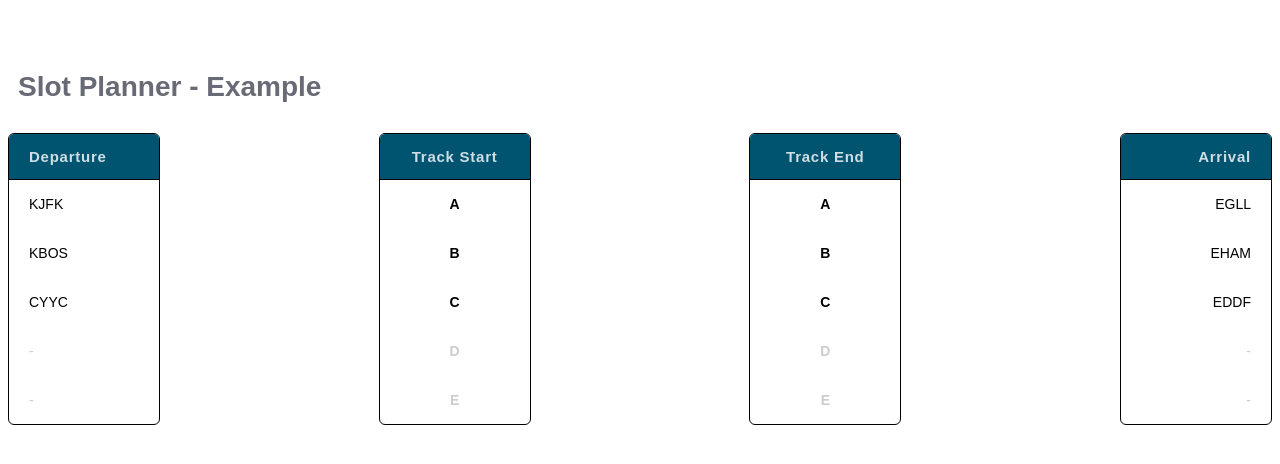
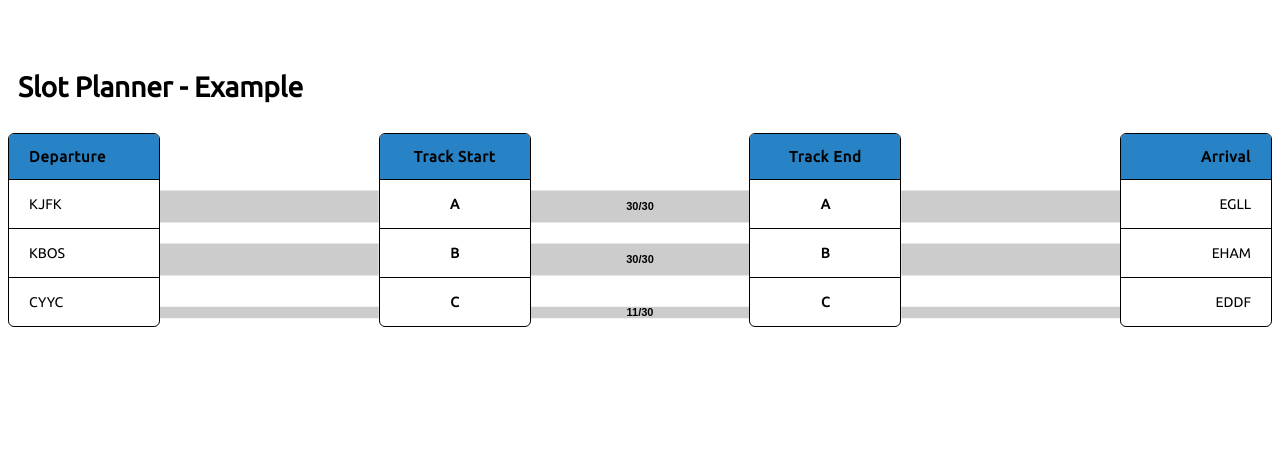
Before and after one commit to vatsimnetwork/ctp-slot-planner, a React (Vite) app in the folder frontend/: page / in a window 1280 px wide. Shown: the top 464 px of the page. Built offline with nearby package versions, Linux system fonts and the light colour scheme.

Commit message:
Added sanky diagram between columns

```diff
--- a/frontend/package.json
+++ b/frontend/package.json
@@ -10,6 +10,9 @@
     "preview": "vite preview"
   },
   "dependencies": {
+    "@fontsource/ubuntu": "^5.2.8",
+    "d3": "^7.9.0",
+    "d3-sankey": "^0.12.3",
     "react": "^19.2.4",
     "react-dom": "^19.2.4"
   },
--- a/frontend/src/SlotPlanner.css
+++ b/frontend/src/SlotPlanner.css
@@ -2,13 +2,14 @@
   background: white;
   min-height: 100vh;
   padding: 40px 0;
-  font-family: sans-serif;
+  font-family: 'Ubuntu', sans-serif;
   width: 100%;
+  box-sizing: border-box;
 }
 
 .planner__title {
   font-size: 28px;
-  color: #686A76;
+  color: black;
   margin-bottom: 30px;
   padding: 0 10px;
 }
@@ -17,6 +18,15 @@
   display: flex;
   justify-content: space-between;
   width: 100%;
+  position: relative;
+}
+
+.planner__svg {
+  position: absolute;
+  top: 0;
+  left: 0;
+  pointer-events: none;
+  z-index: 0;
 }
 
 .planner__col {
@@ -25,13 +35,15 @@
   border-radius: 6px;
   overflow: hidden;
   width: 150px;
+  position: relative;
+  z-index: 1;
 }
 
 .planner__header {
-  background: #005470;
+  background: #2783C5 ;
   padding: 14px 20px;
   font-size: 15px;
-  color: #fefefed0;
+  color: black;
   font-weight: bold;
   letter-spacing: 0.05em;
   border-bottom: 1px solid black;
@@ -48,7 +60,7 @@
 .planner__cell {
   padding: 16px 20px;
   font-size: 14px;
-  border-bottom: 1px solid white;
+  border-bottom: 1px solid black;
   color: black;
 }
 
@@ -57,7 +69,7 @@
 }
 
 .planner__cell--empty {
-  color: #ccc;
+  color: black;
 }
 
 .planner__cell--center {
@@ -71,3 +83,33 @@
 .planner__cell--bold {
   font-weight: bold;
 }
+
+.planner__cell-overlay {
+  position: fixed;
+  top: 50%;
+  left: 50%;
+  transform: translate(-50%, -50%);
+  z-index: 100;
+  background: white;
+  padding: 12px;
+  border-radius: 6px;
+  border: 2px solid;
+  box-shadow: 0 4px 20px rgba(0, 0, 0, 0.15);
+}
+
+.planner__edit-label {
+  font-size: 11px;
+  font-weight: bold;
+  margin-bottom: 6px;
+}
+
+.planner__edit-input {
+  font-family: "Ubuntu", sans-serif;
+  font-size: 14px;
+  border-radius: 3px;
+  padding: 2px 6px;
+  width: 80px;
+  text-align: center;
+  outline: none;
+  border: 1px solid;
+}
--- a/frontend/src/SlotPlanner.jsx
+++ b/frontend/src/SlotPlanner.jsx
@@ -1,24 +1,109 @@
-import { useState } from "react";
+import { useEffect, useRef, useState, useLayoutEffect } from "react";
+import * as d3 from "d3";
 import "./SlotPlanner.css";
 
-const INIT = [
-  { id:'A', col:'black', dep:'KJFK', arr:'EGLL' },
-  { id:'B', col:'black', dep:'KBOS', arr:'EHAM' },
-  { id:'C', col:'black', dep:'CYYC', arr:'EDDF' },
-  { id:'D', col:'black', dep:null,   arr:null   },
-  { id:'E', col:'black', dep:null,   arr:null   },
+const INIT_TRACKS = [
+  { id:'A', col:'black', dep:'KJFK', arr:'EGLL', value: 30, cap:30 },
+  { id:'B', col:'black', dep:'KBOS', arr:'EHAM', value: 30, cap: 30 },
+  { id:'C', col:'black', dep:'CYYC', arr:'EDDF', value: 11, cap: 30},
 ];
 
+const HEADER_H = 47;
+const ROW_H = 53;
+
 export default function SlotPlanner() {
-  const [tracks] = useState(INIT);
+  const [tracks, setTracks] = useState(INIT_TRACKS);
+  const [editing, setEditing] = useState(null);
+  const [editVal, setEditVal] = useState('');
+  const svgRef = useRef(null);
+  const gridRef = useRef(null);
+  const [colPositions, setColPositions] = useState(null);
+
+  const startEdit = (id, value, cap) => {setEditing(id); setEditVal(`${value}/${cap}`);};
+  const commitEdit = (id) => {
+    const [v, c] = editVal.split('/').map(Number);
+    if (!isNaN(v) && !isNaN(c) && c > 0)
+      setTracks(p => p.map(t => t.id === id ? { ...t, value: Math.min(v, c), cap: c } : t));
+    setEditing(null);
+  };
+
+  useLayoutEffect(() => {
+    if (!gridRef.current) return;
+
+    const update = () => {
+      const containerRect = gridRef.current.getBoundingClientRect();
+      const cols = gridRef.current.querySelectorAll('.col');
+      const rects = Array.from(cols).map(c => {
+        const r = c.getBoundingClientRect();
+        return {
+          left: r.left - containerRect.left,
+          right: r.right - containerRect.left,
+        };
+      });
+
+      setColPositions({ rects, totalWidth: containerRect.width, totalHeight: containerRect.height });
+    };
+
+    update();
+    window.addEventListener('resize', update);
+    return () => window.removeEventListener('resize', update);
+  }, []);
+
+  useEffect(() => {
+    if (!svgRef.current || !colPositions) return;
+
+    const { rects, totalWidth, totalHeight } = colPositions;
+    const svg = d3.select(svgRef.current);
+    svg.selectAll("*").remove();
+    svg.attr("width", totalWidth).attr("height", totalHeight);
+
+    const activeTracks = tracks.filter(t => t.dep);
+
+    activeTracks.forEach(t => {
+      const yCenter = HEADER_H + tracks.indexOf(t) * ROW_H + ROW_H / 2;
+      const bandwidth = Math.max((t.value / t.cap) * (ROW_H * 0.6), 3);
+
+      const segments = [
+        { x1: rects[0].right, x2: rects[1].left },
+        { x1: rects[1].right, x2: rects[2].left },
+        { x1: rects[2].right, x2: rects[3].left },
+      ];
+
+      segments.forEach(({ x1, x2 }) => {
+        const mx = (x1 + x2) / 2;
+        const path = `
+          M ${x1} ${yCenter - bandwidth / 2}
+          C ${mx} ${yCenter - bandwidth / 2}, ${mx} ${yCenter - bandwidth / 2}, ${x2} ${yCenter - bandwidth / 2}
+          L ${x2} ${yCenter + bandwidth / 2}
+          C ${mx} ${yCenter + bandwidth / 2}, ${mx} ${yCenter + bandwidth / 2}, ${x1} ${yCenter + bandwidth / 2}
+          Z
+        `;
+        svg.append("path").attr("d", path).attr("fill", t.col).attr("opacity", 0.2);
+    });
+
+    const midX = (rects[1].right + rects[2].left) / 2;
+    svg.append("text")
+      .attr("x", midX).attr("y", yCenter).attr("dy", "0.35em" )
+      .attr("text-anchor", "middle")
+      .attr("font-family", "sans-serif").attr("font-size", 11)
+      .attr("font-weight", "bold").attr("fill", t.col)
+      .attr("cursor", "pointer").attr("pointer-events", "all")
+      .text(`${t.value}/${t.cap}`)
+      .on("click", () => startEdit(t.id, t.value, t.cap));
+  });
+
+}, [tracks, colPositions, editing]);
+
 
 return (
    <div className="planner">
       <h2 className="planner__title">Slot Planner - Example</h2>
 
-      <div className="planner__grid">
+      <div className="planner__grid" ref={gridRef}>
 
-        <div className="planner__col">
+        <svg ref={svgRef} className="planner__svg" />
+
+        <div className="col planner__col">
           <div className="planner__header">Departure</div>
           {tracks.map(t => (
             <div key={t.id} className={`planner__cell ${!t.dep ? 'planner__cell--empty' : ''}`}>
@@ -27,9 +112,9 @@ export default function SlotPlanner() {
           ))}
         </div>
 
-        <div className="planner__col">
+        <div className="col planner__col">
           <div className="planner__header planner__header--center">Track Start</div>
-          {tracks.map( t=> (
+          {tracks.map(t => (
             <div key={t.id} className="planner__cell planner__cell--center planner__cell--bold"
               style={{ color: t.dep ? t.col : '#ccc' }}>
               {t.id}
@@ -37,17 +122,17 @@ export default function SlotPlanner() {
           ))}
         </div>
 
-        <div className="planner__col">
+        <div className="col planner__col">
           <div className="planner__header planner__header--center">Track End</div>
           {tracks.map(t => (
             <div key={t.id} className="planner__cell planner__cell--center planner__cell--bold"
-            style={{ color: t.dep ? t.col : '#ccc'}}>
+              style={{ color: t.dep ? t.col : '#ccc' }}>
               {t.id}
             </div>
           ))}
         </div>
 
-        <div className="planner__col">
+        <div className="col planner__col">
           <div className="planner__header planner__header--right">Arrival</div>
           {tracks.map(t => (
             <div key={t.id} className={`planner__cell planner__cell--right ${!t.arr ? 'planner__cell--empty' : ''}`}>
@@ -57,6 +142,21 @@ export default function SlotPlanner() {
         </div>
 
       </div>
+
+      {editing && (() => {
+        const t = tracks.find(t => t.id === editing);
+        return (
+          <div className="planner__edit-overlay" style={{ borderColor: t.col }}>
+            <div className="planner__edit-label" style={{ color: t.col }}>Edit {t.id} capacity</div>
+            <input autoFocus value={editVal}
+            className="planner__edit-input"
+            style={{ borderColor: t.col, color: t.col }}
+            onChange={e => setEditVal(e.target.value)}
+            onBlur={() => commitEdit(editing)}
+            onKeyDown={e => e.key === 'Enter' && commitEdit(editing)} />
+          </div>
+        );
+      })()}
       </div>
 );
 }
--- a/frontend/src/main.jsx
+++ b/frontend/src/main.jsx
@@ -2,6 +2,7 @@ import { StrictMode } from 'react'
 import { createRoot } from 'react-dom/client'
 import './SlotPlanner.css'
 import App from './SlotPlanner.jsx'
+import '@fontsource/ubuntu';
 
 createRoot(document.getElementById('root')).render(
   <StrictMode>
```
Also changed, not shown: 2 other files (tests, documents, lock files or other folders). Lines whose indentation alone changed are shown as unchanged.
